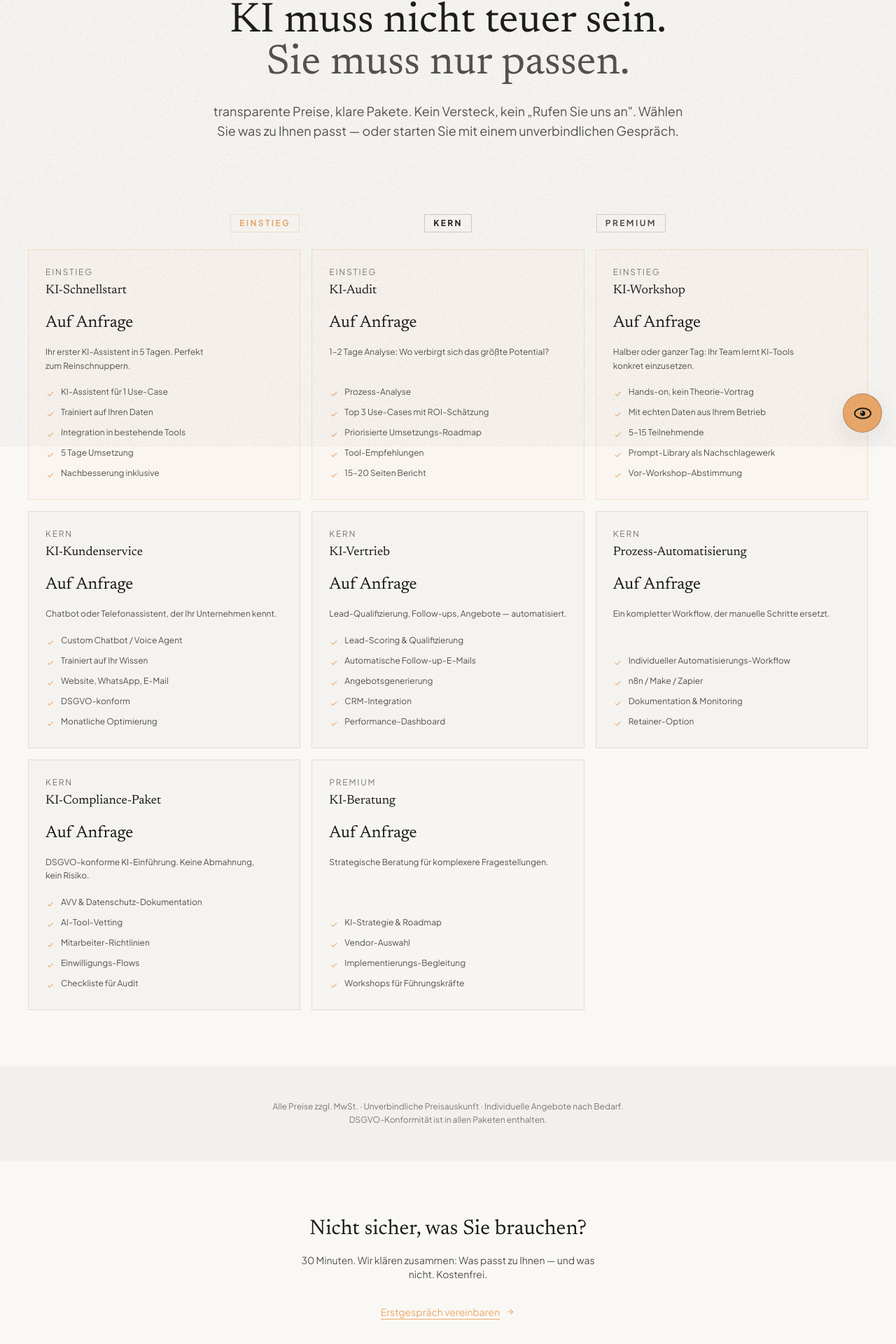
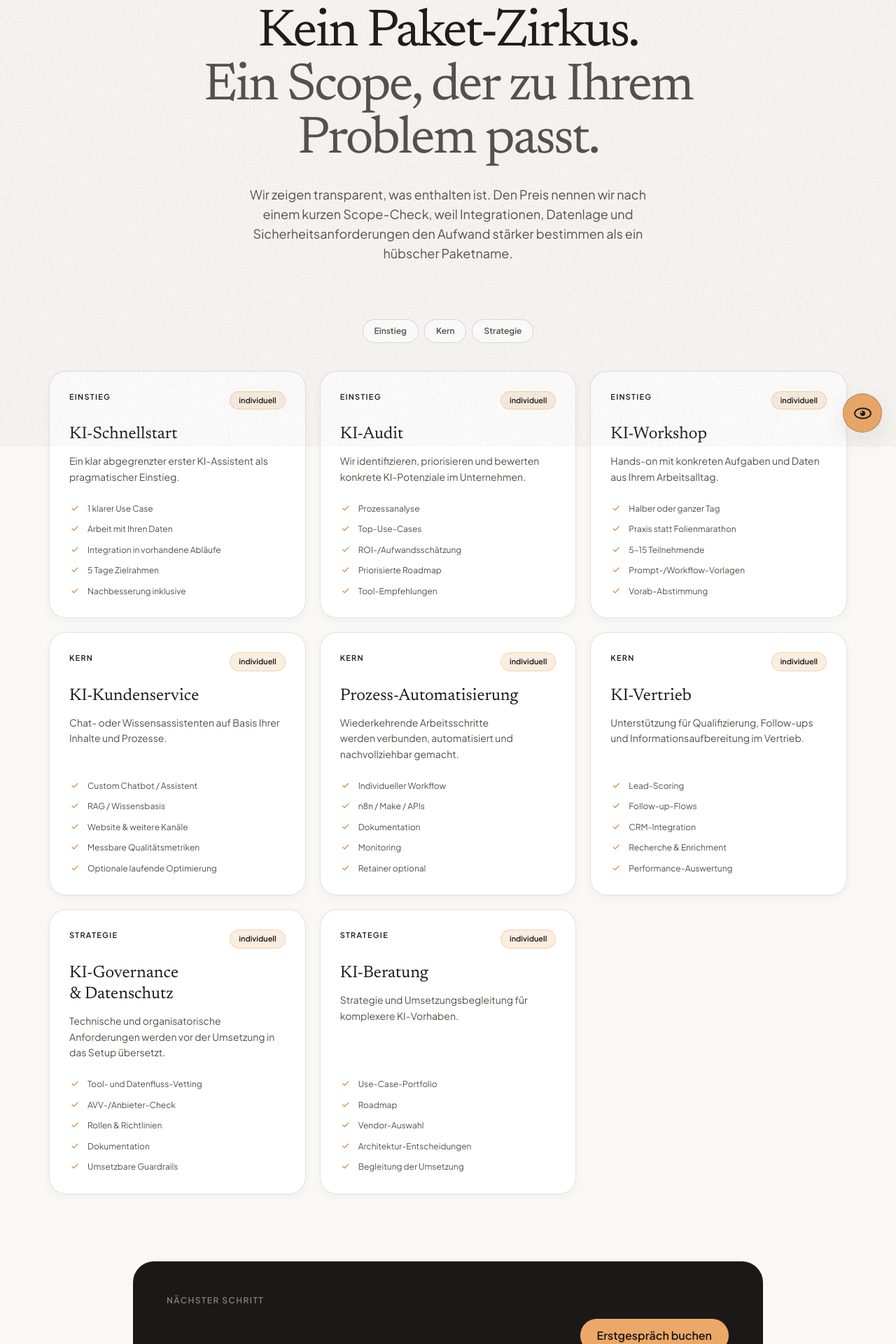
Before and after one commit to igoingtodevx/Ainzigartig-Draft, a React (Vite) app: page /preise in a window 1280 px wide. Shown: the part 162-2082 px from the top of the page at 70% size. Built offline with nearby package versions, Linux system fonts and the light colour scheme.

Commit message:
content: make pricing page honest and Marvin-consistent

```diff
--- a/components/PricingOverview.tsx
+++ b/components/PricingOverview.tsx
@@ -2,241 +2,122 @@ import React from 'react';
 import { Link } from 'react-router-dom';
 import { RouteMeta } from './RouteMeta';
 
-const mailto = 'mailto:info@ainzigartig.de?subject=Preisanfrage%20%E2%80%94%20Ainzigartig';
-
 interface PricingItem {
   name: string;
-  price: string;
-  period: string;
   description: string;
   features: string[];
-  tier: 'Einstieg' | 'Kern' | 'Premium';
+  tier: 'Einstieg' | 'Kern' | 'Strategie';
 }
 
 const pricing: PricingItem[] = [
   {
     name: 'KI-Schnellstart',
-    price: 'Auf Anfrage',
-    period: '',
-    description: 'Ihr erster KI-Assistent in 5 Tagen. Perfekt zum Reinschnuppern.',
-    features: [
-      'KI-Assistent für 1 Use-Case',
-      'Trainiert auf Ihren Daten',
-      'Integration in bestehende Tools',
-      '5 Tage Umsetzung',
-      'Nachbesserung inklusive',
-    ],
+    description: 'Ein klar abgegrenzter erster KI-Assistent als pragmatischer Einstieg.',
+    features: ['1 klarer Use Case', 'Arbeit mit Ihren Daten', 'Integration in vorhandene Abläufe', '5 Tage Zielrahmen', 'Nachbesserung inklusive'],
     tier: 'Einstieg',
   },
   {
     name: 'KI-Audit',
-    price: 'Auf Anfrage',
-    period: '',
-    description: '1–2 Tage Analyse: Wo verbirgt sich das größte Potential?',
-    features: [
-      'Prozess-Analyse',
-      'Top 3 Use-Cases mit ROI-Schätzung',
-      'Priorisierte Umsetzungs-Roadmap',
-      'Tool-Empfehlungen',
-      '15–20 Seiten Bericht',
-    ],
+    description: 'Wir identifizieren, priorisieren und bewerten konkrete KI-Potenziale im Unternehmen.',
+    features: ['Prozessanalyse', 'Top-Use-Cases', 'ROI-/Aufwandsschätzung', 'Priorisierte Roadmap', 'Tool-Empfehlungen'],
     tier: 'Einstieg',
   },
   {
     name: 'KI-Workshop',
-    price: 'Auf Anfrage',
-    period: '',
-    description: 'Halber oder ganzer Tag: Ihr Team lernt KI-Tools konkret einzusetzen.',
-    features: [
-      'Hands-on, kein Theorie-Vortrag',
-      'Mit echten Daten aus Ihrem Betrieb',
-      '5–15 Teilnehmende',
-      'Prompt-Library als Nachschlagewerk',
-      'Vor-Workshop-Abstimmung',
-    ],
+    description: 'Hands-on mit konkreten Aufgaben und Daten aus Ihrem Arbeitsalltag.',
+    features: ['Halber oder ganzer Tag', 'Praxis statt Folienmarathon', '5–15 Teilnehmende', 'Prompt-/Workflow-Vorlagen', 'Vorab-Abstimmung'],
     tier: 'Einstieg',
   },
   {
     name: 'KI-Kundenservice',
-    price: 'Auf Anfrage',
-    period: '',
-    description: 'Chatbot oder Telefonassistent, der Ihr Unternehmen kennt.',
-    features: [
-      'Custom Chatbot / Voice Agent',
-      'Trainiert auf Ihr Wissen',
-      'Website, WhatsApp, E-Mail',
-      'DSGVO-konform',
-      'Monatliche Optimierung',
-    ],
+    description: 'Chat- oder Wissensassistenten auf Basis Ihrer Inhalte und Prozesse.',
+    features: ['Custom Chatbot / Assistent', 'RAG / Wissensbasis', 'Website & weitere Kanäle', 'Messbare Qualitätsmetriken', 'Optionale laufende Optimierung'],
+    tier: 'Kern',
+  },
+  {
+    name: 'Prozess-Automatisierung',
+    description: 'Wiederkehrende Arbeitsschritte werden verbunden, automatisiert und nachvollziehbar gemacht.',
+    features: ['Individueller Workflow', 'n8n / Make / APIs', 'Dokumentation', 'Monitoring', 'Retainer optional'],
     tier: 'Kern',
   },
   {
     name: 'KI-Vertrieb',
-    price: 'Auf Anfrage',
-    period: '',
-    description: 'Lead-Qualifizierung, Follow-ups, Angebote — automatisiert.',
-    features: [
-      'Lead-Scoring & Qualifizierung',
-      'Automatische Follow-up-E-Mails',
-      'Angebotsgenerierung',
-      'CRM-Integration',
-      'Performance-Dashboard',
-    ],
+    description: 'Unterstützung für Qualifizierung, Follow-ups und Informationsaufbereitung im Vertrieb.',
+    features: ['Lead-Scoring', 'Follow-up-Flows', 'CRM-Integration', 'Recherche & Enrichment', 'Performance-Auswertung'],
     tier: 'Kern',
   },
   {
-    name: 'Prozess-Automatisierung',
-    price: 'Auf Anfrage',
-    period: '',
-    description: 'Ein kompletter Workflow, der manuelle Schritte ersetzt.',
-    features: [
-      'Individueller Automatisierungs-Workflow',
-      'n8n / Make / Zapier',
-      'Dokumentation & Monitoring',
-      'Retainer-Option',
-    ],
-    tier: 'Kern',
-  },
-  {
-    name: 'KI-Compliance-Paket',
-    price: 'Auf Anfrage',
-    period: '',
-    description: 'DSGVO-konforme KI-Einführung. Keine Abmahnung, kein Risiko.',
-    features: [
-      'AVV & Datenschutz-Dokumentation',
-      'AI-Tool-Vetting',
-      'Mitarbeiter-Richtlinien',
-      'Einwilligungs-Flows',
-      'Checkliste für Audit',
-    ],
-    tier: 'Kern',
+    name: 'KI-Governance & Datenschutz',
+    description: 'Technische und organisatorische Anforderungen werden vor der Umsetzung in das Setup übersetzt.',
+    features: ['Tool- und Datenfluss-Vetting', 'AVV-/Anbieter-Check', 'Rollen & Richtlinien', 'Dokumentation', 'Umsetzbare Guardrails'],
+    tier: 'Strategie',
   },
   {
     name: 'KI-Beratung',
-    price: 'Auf Anfrage',
-    period: '',
-    description: 'Strategische Beratung für komplexere Fragestellungen.',
-    features: [
-      'KI-Strategie & Roadmap',
-      'Vendor-Auswahl',
-      'Implementierungs-Begleitung',
-      'Workshops für Führungskräfte',
-    ],
-    tier: 'Premium',
+    description: 'Strategie und Umsetzungsbegleitung für komplexere KI-Vorhaben.',
+    features: ['Use-Case-Portfolio', 'Roadmap', 'Vendor-Auswahl', 'Architektur-Entscheidungen', 'Begleitung der Umsetzung'],
+    tier: 'Strategie',
   },
 ];
 
-const tierColors: Record<string, string> = {
-  Einstieg: 'border-accent/30 bg-accent/[0.03]',
-  Kern: 'border-ink/10 bg-ink/[0.02]',
-  Premium: 'border-faint/20 bg-faint/[0.02]',
-};
+const tierOrder = ['Einstieg', 'Kern', 'Strategie'] as const;
 
-const tierBadge: Record<string, string> = {
-  Einstieg: 'text-accent border-accent/30',
-  Kern: 'text-ink border-ink/20',
-  Premium: 'text-muted border-faint/30',
-};
+export const PricingOverview: React.FC = () => (
+  <div className="min-h-screen bg-base text-ink font-body">
+    <RouteMeta title="Leistungen & Preise | Ainzigartig" description="Leistungspakete und Projektmodelle von Ainzigartig." />
 
-export const PricingOverview: React.FC = () => {
-  return (
-    <div className="min-h-screen bg-base text-ink font-body">
-      <RouteMeta title="Preise | Ainzigartig" description="Transparente Preismodelle für jeden Bedarf." />
-      {/* Hero */}
-      <section className="pt-28 pb-16 px-6 md:px-8">
-        <div className="max-w-[1200px] mx-auto text-center">
-          <span className="inline-block text-xs font-bold uppercase tracking-[0.25em] text-accent border border-accent/30 bg-accent/5 px-3 py-1 mb-6">
-            Preise & Leistungen
-          </span>
-
-          <h1 className="font-editorial text-3xl sm:text-5xl md:text-6xl leading-[1.08] text-ink mb-6">
-            KI muss nicht teuer sein.<br />
-            <span className="text-muted">Sie muss nur passen.</span>
+    <section className="pt-36 pb-20 px-6">
+      <div className="max-w-[900px] mx-auto text-center">
+        <p className="text-xs uppercase tracking-[0.14em] font-semibold text-light mb-3">Leistungen & Rahmen</p>
+        <h1 className="font-editorial text-[clamp(2.8rem,6vw,4.7rem)] leading-[1.02] tracking-[-0.035em] font-normal">
+          Kein Paket-Zirkus.<br /><span className="text-muted">Ein Scope, der zu Ihrem Problem passt.</span>
         </h1>
-
-          <p className="text-muted text-base md:text-lg max-w-2xl mx-auto leading-relaxed mb-10">
-           transparente Preise, klare Pakete. Kein Versteck, kein „Rufen Sie uns an".
-            Wählen Sie was zu Ihnen passt — oder starten Sie mit einem unverbindlichen Gespräch.
+        <p className="text-base md:text-lg text-muted leading-relaxed max-w-2xl mx-auto mt-6">
+          Wir zeigen transparent, was enthalten ist. Den Preis nennen wir nach einem kurzen Scope-Check, weil Integrationen, Datenlage und Sicherheitsanforderungen den Aufwand stärker bestimmen als ein hübscher Paketname.
         </p>
       </div>
     </section>
 
-      {/* Pricing Grid */}
-      <section className="pb-20 px-6 md:px-8">
-        <div className="max-w-[1200px] mx-auto">
-          {/* Tier labels */}
-          <div className="grid grid-cols-3 gap-4 mb-6 max-w-3xl mx-auto">
-            {(['Einstieg', 'Kern', 'Premium'] as const).map((tier) => (
-              <div key={tier} className="text-center">
-                <span className={`inline-block text-xs font-bold uppercase tracking-[0.2em] border px-3 py-1 ${tierBadge[tier]}`}>
-                  {tier}
-                </span>
-              </div>
+    <section className="pb-24 px-6">
+      <div className="max-w-[1140px] mx-auto">
+        <div className="flex flex-wrap justify-center gap-2 mb-10">
+          {tierOrder.map((tier) => (
+            <span key={tier} className="rounded-full border border-ink/15 bg-surface px-4 py-2 text-xs font-semibold text-muted">{tier}</span>
           ))}
         </div>
 
-          {/* Cards */}
-          <div className="grid md:grid-cols-2 lg:grid-cols-3 gap-4">
+        <div className="grid md:grid-cols-2 lg:grid-cols-3 gap-5">
           {pricing.map((item) => (
-              <div
-                key={item.name}
-                className={`border p-6 ${tierColors[item.tier]} flex flex-col`}
-              >
-                <div className="mb-4">
-                  <p className="text-xs text-faint uppercase tracking-[0.15em] mb-1">{item.tier}</p>
-                  <h3 className="font-editorial text-lg text-ink">{item.name}</h3>
+            <article key={item.name} className="brand-card bg-surface p-6 md:p-7 flex flex-col min-h-[330px]">
+              <div className="flex items-start justify-between gap-3 mb-5">
+                <span className="text-[0.68rem] uppercase tracking-[0.12em] font-semibold text-light">{item.tier}</span>
+                <span className="rounded-full bg-accent/20 border border-accent/40 px-3 py-1 text-[0.68rem] font-semibold text-ink">individuell</span>
               </div>
-
-                <div className="mb-4">
-                  <span className="font-editorial text-2xl text-ink">{item.price}</span>
-                  <span className="text-xs text-faint ml-1">{item.period}</span>
-                </div>
-
-                <p className="text-xs text-muted leading-relaxed mb-5">{item.description}</p>
-
-                <ul className="space-y-2 mt-auto">
-                  {item.features.map((f) => (
-                    <li key={f} className="flex items-start gap-2 text-xs text-muted">
-                      <span className="material-symbols-outlined text-accent text-sm mt-px">check</span>
-                      {f}
+              <h2 className="font-editorial text-2xl text-ink leading-tight">{item.name}</h2>
+              <p className="text-sm text-muted leading-relaxed mt-3 mb-6">{item.description}</p>
+              <ul className="mt-auto space-y-2.5">
+                {item.features.map((feature) => (
+                  <li key={feature} className="flex items-start gap-2.5 text-xs text-muted leading-relaxed">
+                    <span className="material-symbols-outlined text-[16px] text-accent-hover mt-px">check</span>
+                    {feature}
                   </li>
                 ))}
               </ul>
-              </div>
+            </article>
           ))}
         </div>
       </div>
     </section>
 
-      {/* Hinweis */}
-      <section className="py-12 px-6 md:px-8 bg-ink/[0.03]">
-        <div className="max-w-[800px] mx-auto text-center">
-          <p className="text-xs text-faint leading-relaxed">
-            Alle Preise zzgl. MwSt. · Unverbindliche Preisauskunft · Individuelle Angebote nach Bedarf.
-            <br />
-            DSGVO-Konformität ist in allen Paketen enthalten.
-          </p>
+    <section className="pb-24 px-6">
+      <div className="max-w-[900px] mx-auto rounded-[30px] bg-ink text-white px-7 py-10 md:px-12 md:py-12 flex flex-col md:flex-row gap-8 md:items-center md:justify-between">
+        <div>
+          <p className="text-xs uppercase tracking-[0.12em] font-semibold text-white/45 mb-2">Nächster Schritt</p>
+          <h2 className="font-editorial text-3xl md:text-4xl leading-tight text-white">Scope klären, dann Preis.</h2>
+          <p className="text-sm text-white/60 mt-3 max-w-xl">30 Minuten reichen meistens, um einzuschätzen, ob ein Projekt Sinn ergibt und in welcher Größenordnung es liegt.</p>
         </div>
-      </section>
-
-      {/* CTA */}
-      <section className="py-20 px-6 md:px-8 text-center">
-        <h2 className="font-editorial text-2xl md:text-3xl text-ink mb-4">
-          Nicht sicher, was Sie brauchen?
-        </h2>
-        <p className="text-muted text-sm mb-8 max-w-lg mx-auto">
-          30 Minuten. Wir klären zusammen: Was passt zu Ihnen — und was nicht. Kostenfrei.
-        </p>
-        <Link
-          to="/#kontakt"
-          className="inline-flex items-center gap-2 text-sm text-accent font-body group"
-        >
-          <span className="underline decoration-1 underline-offset-4 group-hover:decoration-2 transition-all duration-200">
-            Erstgespräch vereinbaren
-          </span>
-          <span className="material-symbols-outlined text-sm group-hover:translate-x-0.5 transition-transform">arrow_forward</span>
-        </Link>
+        <Link to="/#kontakt" className="brand-pill bg-accent border-accent text-ink hover:bg-accent-mid shrink-0">Erstgespräch buchen</Link>
+      </div>
     </section>
   </div>
 );
-};
```
Lines whose indentation alone changed are shown as unchanged.
